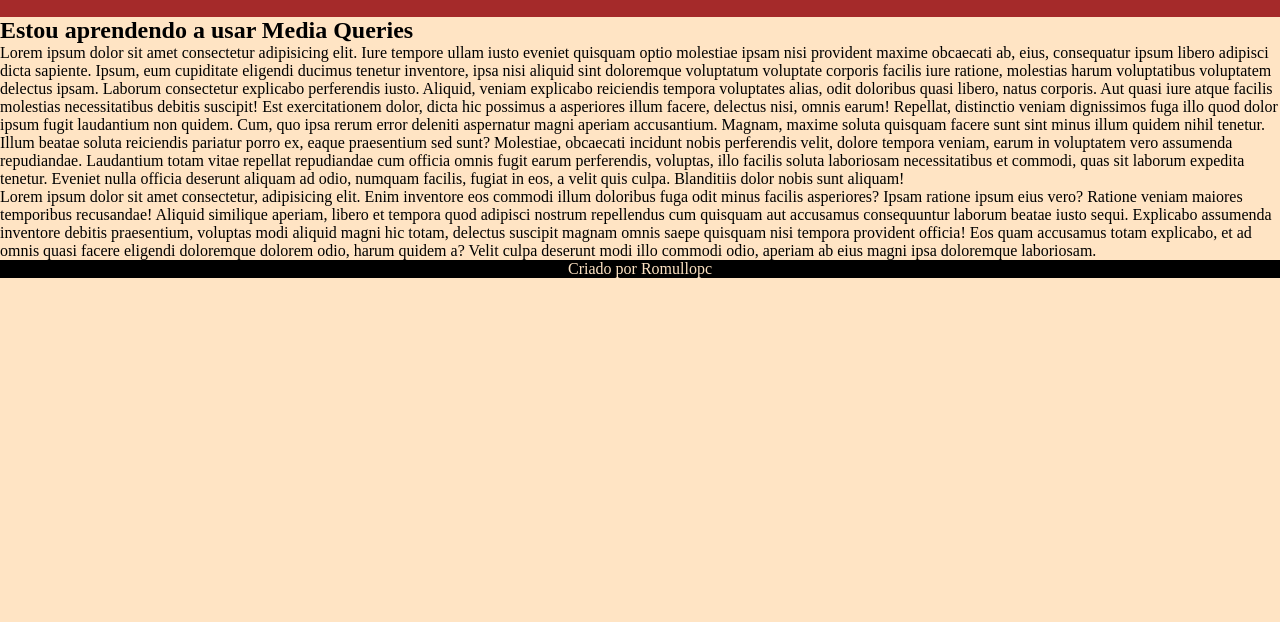
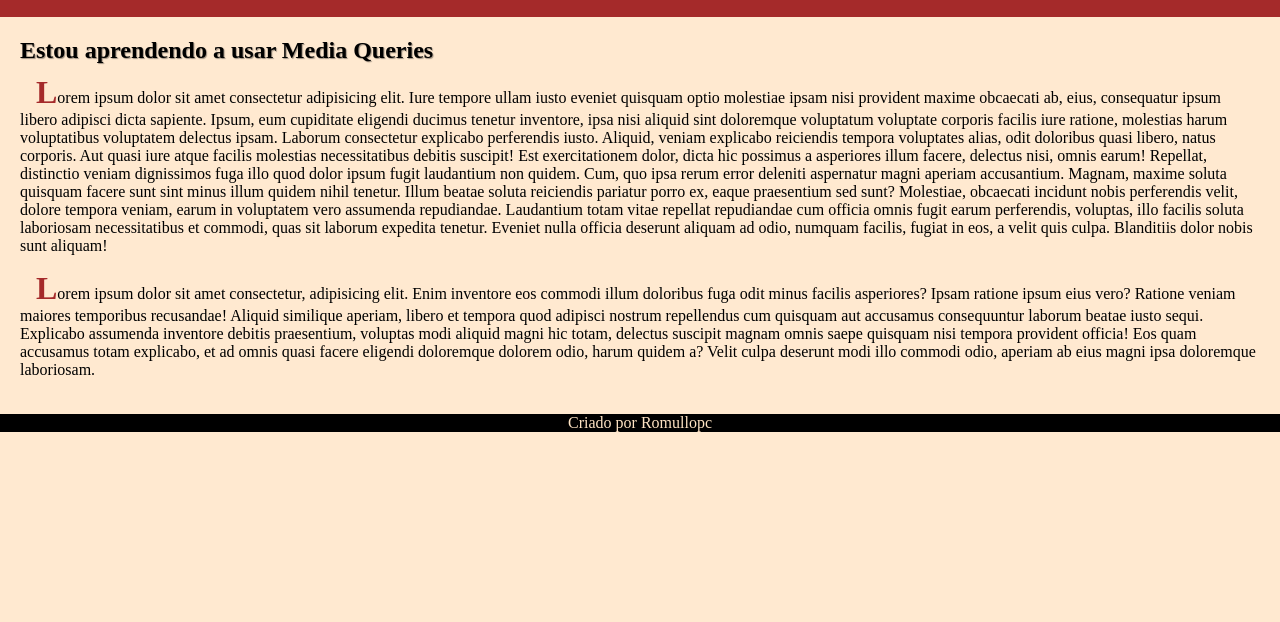
Before and after one commit to romullopc/Media-Query, a plain HTML site: page mq/mq01.html in a window 1280 px wide. Shown: the part 178-800 px from the top of the page. Drawn offline with Linux system fonts and the light colour scheme.

Commit message:
atualizando conteúdo principal

```diff
--- a/estilos/tela.css
+++ b/estilos/tela.css
@@ -6,7 +6,8 @@
 }
 
 :root {
-    --letra-header: bisque;
+    --letra-header: rgba(255, 228, 196, 0.786);
+    --fundo-header: brown;
 
 }
 
@@ -14,7 +15,7 @@
 
 header {
     font-family: sans-serif;
-    background-color: brown;
+    background-color: var(--fundo-header);
     padding: 20px;
 }
 
@@ -44,10 +45,29 @@ li:hover {
 /* conteúdo principal */
 
 body {
- background-color: bisque;
+ background-color: var(--letra-header);
 }
 
-/* conteúdo principal */
+main {
+    padding: 20px;
+}
+
+main > article > p {
+    padding-bottom: 15px;
+    text-indent: 1em;
+}
+
+main > article > p::first-letter {
+    color: var(--fundo-header);
+    font-weight: bolder;
+    font-size: 2em;
+}
+h1 {
+    padding-bottom: 10px;
+    text-shadow: 1px 1px 1px rgba(0, 0, 0, 0.386);
+}
+
+/* ------------------- */
 
 /* Rodapé */
 
```
